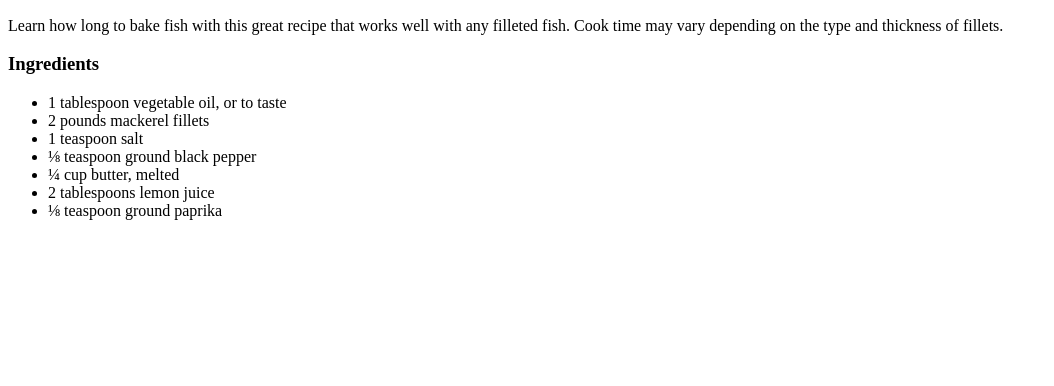
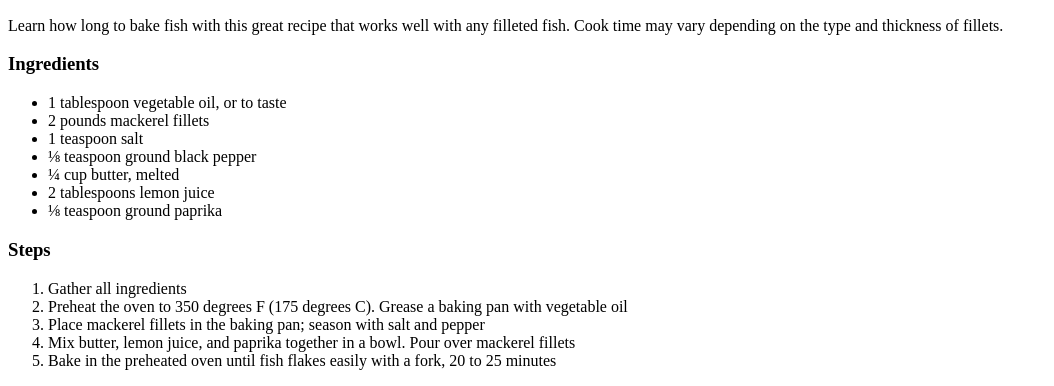
Before and after one commit to Billarchos/odin-recipes, a plain HTML site: page recipes/baked-fish-fillets.html in a window 1280 px wide. Shown: the part 434-820 px from the top of the page, without its empty margins (0-1054 px from the left). Drawn offline with Linux system fonts and the light colour scheme.

Commit message:
Add recipe steps

```diff
--- a/recipes/baked-fish-fillets.html
+++ b/recipes/baked-fish-fillets.html
@@ -21,5 +21,13 @@
         <li>2 tablespoons lemon juice</li>
         <li>⅛ teaspoon ground paprika</li>
     </ul>
+    <h3>Steps</h3>
+    <ol>
+        <li>Gather all ingredients</li>
+        <li>Preheat the oven to 350 degrees F (175 degrees C). Grease a baking pan with vegetable oil</li>
+        <li>Place mackerel fillets in the baking pan; season with salt and pepper</li>
+        <li>Mix butter, lemon juice, and paprika together in a bowl. Pour over mackerel fillets</li>
+        <li>Bake in the preheated oven until fish flakes easily with a fork, 20 to 25 minutes</li>
+    </ol>
 </body>
 </html>
```
